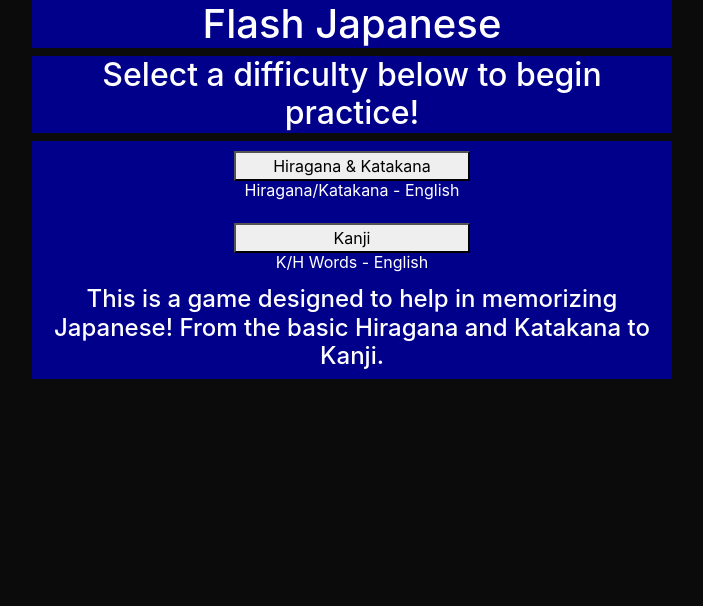
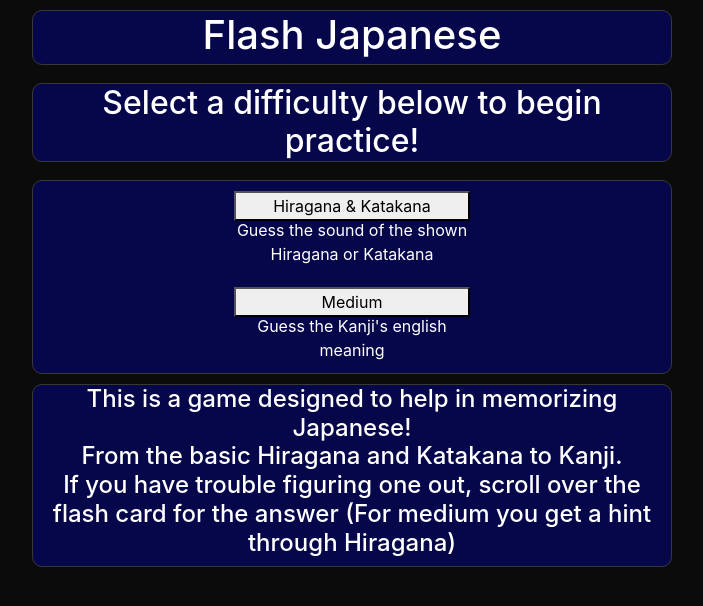
Before and after one commit to Phoenuxx/Kanji-Helper, a React (Create React App) app in the folder kanji-learn/client/: page / in a window 1280 px wide. Shown: the top 606 px of the page, without its empty margins (288-991 px from the left). Built offline with nearby package versions, Linux system fonts and the light colour scheme.

Commit message:
#9 try again message added / small overall style changes / misc small changes

```diff
--- a/kanji-learn/client/src/App.css
+++ b/kanji-learn/client/src/App.css
@@ -3,6 +3,10 @@ html, body {
   width: 100%;
   color: white;
   background-color: rgba(0, 0, 0, 0.795);
+}
+
+input, button {
+  margin-top: 10px;
 }
 
 .diff-btn {
@@ -11,25 +15,37 @@ html, body {
 }
 
 .center-col {
-  background-color: darkblue;
+  background-color: rgba(4, 4, 107, 0.671);
+  border-style: solid;
+  border-color: rgb(56, 56, 56);
+  border-width: 1px;
+  margin-top: 10px;
+  border-radius: 10px;
+  min-height: 55px;
 }
 
 .row {
   text-align: center;
 }
 
-#correct-guess {
+#correct-guess, #incorrect-guess {
   margin-top: 100px;
   display: none;
+  background-color: rgba(4, 4, 107, 0.671);
+  border-style: solid;
+  border-color: rgb(56, 56, 56);
+  border-width: 1px;
+  border-radius: 10px;
 }
 
 /* The flip card container - set the width and height to whatever you want. We have added the border property to demonstrate that the flip itself goes out of the box on hover (remove perspective if you don't want the 3D effect */
 .flip-card {
   background-color: transparent;
   margin: 25px auto;
-
-  width: 300px;
-  height: 150px;
+  width: 100%;
+  height: 70%;
+  max-width: 220px;
+  min-height: 50px;
   /* border: 1px solid #f1f1f1; */
   perspective: 1000px; /* Remove this if you don't want the 3D effect */
 }
@@ -39,7 +55,6 @@ html, body {
   position: relative;
   width: 100%;
   height: 100%;
-
   transition: transform 0.8s;
   transform-style: preserve-3d;
 }
@@ -52,7 +67,7 @@ html, body {
 /* Position the front and back side */
 .flip-card-front, .flip-card-back {
   position: absolute;
-  font-size: 90px;
+  font-size: 50px;
   text-align: center;
   width: 100%;
   height: 100%;
--- a/kanji-learn/client/src/Pages/Easy.js
+++ b/kanji-learn/client/src/Pages/Easy.js
@@ -41,7 +41,7 @@ class easyPage extends Component {
     console.log("PreviousAns: " + this.state.previousAns)
     let currentSym = hiraKataArray[Math.floor(Math.random() * hiraKataArray.length)];
 
-    document.getElementById("correct-guess").style.visibility = "hidden";
+    document.getElementById("correct-guess").style.display = "none";
 
     this.setState({
       currentQuest: currentSym.sym,
@@ -60,17 +60,22 @@ class easyPage extends Component {
     });
   };
 
+  incorrectHide = () => {
+    document.getElementById("incorrect-guess").style.display = "none"
+  }
+
   handleFormSubmit = event => {
     // Preventing the default behavior of the form submit
     event.preventDefault();
     // check answer
     if (this.state.userGuess.toLowerCase() === this.state.currentAns) {
 
-      document.getElementById("correct-guess").style.visibility = "visible";
+      document.getElementById("correct-guess").style.display = "block";
       //roll new flash card after 3 second delay
-      setTimeout(this.pickSomething, 3000);
+      setTimeout(this.pickSomething, 2000);
     } else {
-      alert("try again")
+      document.getElementById("incorrect-guess").style.display = "block";
+      setTimeout(this.incorrectHide, 1000);
     };
 
     //clear input box
@@ -95,13 +100,15 @@ class easyPage extends Component {
         </div>
         <div className="row">
           <div className="col-3" />
-          <h2 className="col-6 center-col">Type the sound for each Hiragana/Katakana that appears!</h2>
+          <h2 className="col-6 center-col">Type the sound for each Hiragana or Katakana that appears!</h2>
           <div className="col-3" />
         </div>
         <div className="row">
           <div className="col-3" />
           <div className="col-6 center-col">
             <Tile question={this.state.currentQuest} hint={this.state.currentAns}></Tile>
+            <div className="row">
+              <div className="col-12 center-col">
                 <input
                   value={this.state.userGuess}
                   name="userGuess"
@@ -110,17 +117,20 @@ class easyPage extends Component {
                 />
                 <button onClick={this.handleFormSubmit}>Submit</button>
               </div>
-          <div className="col-3" />
+            </div>
+          </div>
         </div>
         <div className="row">
           <div className="col-3" />
-          <div className="col-6 center-col">
+          <div className="col-6">
             <div>
-              <h1 id="correct-guess">GOOD JOB!</h1>
+              <div id="correct-guess">GOOD JOB!</div>
+              <div id="incorrect-guess">Oops, Try Again!</div>
             </div>
           </div>
         </div>
-      </div>);
+      </div>
+    );
   };
 };
 
--- a/kanji-learn/client/src/Pages/Home.js
+++ b/kanji-learn/client/src/Pages/Home.js
@@ -18,10 +18,10 @@ export default function homePage() {
         <div className="col-3" />
         <div className="col-6 center-col" >
           <div className="row" >
-            <DiffSelect class="diff-btn col-9 col-sm-8 col-md-7 col-lg-6 col-xl-5" src="/beginner" difficulty="Hiragana & Katakana" descript="Hiragana/Katakana - English" />
+            <DiffSelect class="diff-btn col-9 col-sm-8 col-md-7 col-lg-6 col-xl-5" src="/beginner" difficulty="Hiragana & Katakana" descript="Guess the sound of the shown Hiragana or Katakana" />
           </div>
           <div className="row" >
-            <DiffSelect class="diff-btn col-9 col-sm-8 col-md-7 col-lg-6 col-xl-5" src="/Intermediate" difficulty="Kanji" descript="K/H Words - English" />
+            <DiffSelect class="diff-btn col-9 col-sm-8 col-md-7 col-lg-6 col-xl-5" src="/Intermediate" difficulty="Medium" descript="Guess the Kanji's english meaning" />
           </div>
         </div>
         <div className="col-3" />
@@ -30,7 +30,10 @@ export default function homePage() {
         <div className="col-3" />
         <div className="center-col col-6">
           <h4>
-            This is a game designed to help in memorizing Japanese! From the basic Hiragana and Katakana to Kanji.
+            This is a game designed to help in memorizing Japanese! <br />
+            From the basic Hiragana and Katakana to Kanji.<br />
+            If you have trouble figuring one out, scroll over the <br />
+            flash card for the answer (For medium you get a hint through Hiragana)
       </h4>
           <div className="col-3" />
         </div>
--- a/kanji-learn/client/src/Pages/Intermediate.js
+++ b/kanji-learn/client/src/Pages/Intermediate.js
@@ -76,9 +76,6 @@ const kanjiArray = [
 
 ];
 
-
-
-
 class interPage extends Component {
 
   constructor(props) {
@@ -95,6 +92,7 @@ class interPage extends Component {
 
     //Reverts congratulatory text to hidden
     document.getElementById("correct-guess").style.display = "none";
+    document.getElementById("incorrect-guess").style.display = "none"
 
     this.setState({
       currentQuest: currentSym.sym,
@@ -114,6 +112,10 @@ class interPage extends Component {
     });
   }
 
+  incorrectHide = () => {
+    document.getElementById("incorrect-guess").style.display = "none"
+  }
+
   handleFormSubmit = event => {
     // Preventing the default behavior of the form submit
     event.preventDefault();
@@ -123,9 +125,10 @@ class interPage extends Component {
       document.getElementById("correct-guess").style.display = "block";
 
       //roll new flash card after 3 second delay
-            setTimeout(this.pickSomething, 3000);
+      setTimeout(this.pickSomething, 2000);
     } else {
-            alert("try again")
+      document.getElementById("incorrect-guess").style.display = "block";
+      setTimeout(this.incorrectHide, 1000);
     }
     // Clear `this.state.firstName` and `this.state.lastName`
     this.setState({
@@ -143,7 +146,7 @@ class interPage extends Component {
       <div className="App container-fluid">
         <div className="row">
           <div className="col-3" />
-                    <h1 className="col-6 center-col">Intermediate</h1>
+          <h1 className="col-6 center-col" id="int-title">Medium</h1>
           <div className="col-3" />
         </div>
         <div className="row">
@@ -155,7 +158,8 @@ class interPage extends Component {
           <div className="col-3" />
           <div className="col-6 center-col">
             <Tile question={this.state.currentQuest} hint={this.state.currentHira}></Tile>
-                        {/* <User answer={this.state.currentAns} handleInputChange={this.answerComparison}/> */}
+            <div className="row">
+              <div className="col-12 center-col">
                 <input
                   value={this.state.userGuess}
                   name="userGuess"
@@ -164,14 +168,16 @@ class interPage extends Component {
                 />
                 <button onClick={this.handleFormSubmit}>Submit</button>
               </div>
-                    <div className="col-3" />
+            </div>
+          </div>
         </div>
         <div className="col-3" />
         <div className="row">
           <div className="col-3" />
-                <div className="col-6 center-col">
+          <div className="col-6">
             <div>
               <h1 id="correct-guess">GOOD JOB!</h1>
+              <h1 id="incorrect-guess">Oops, Try Again!</h1>
             </div>
           </div>
         </div>
```
Lines whose indentation alone changed are shown as unchanged.
